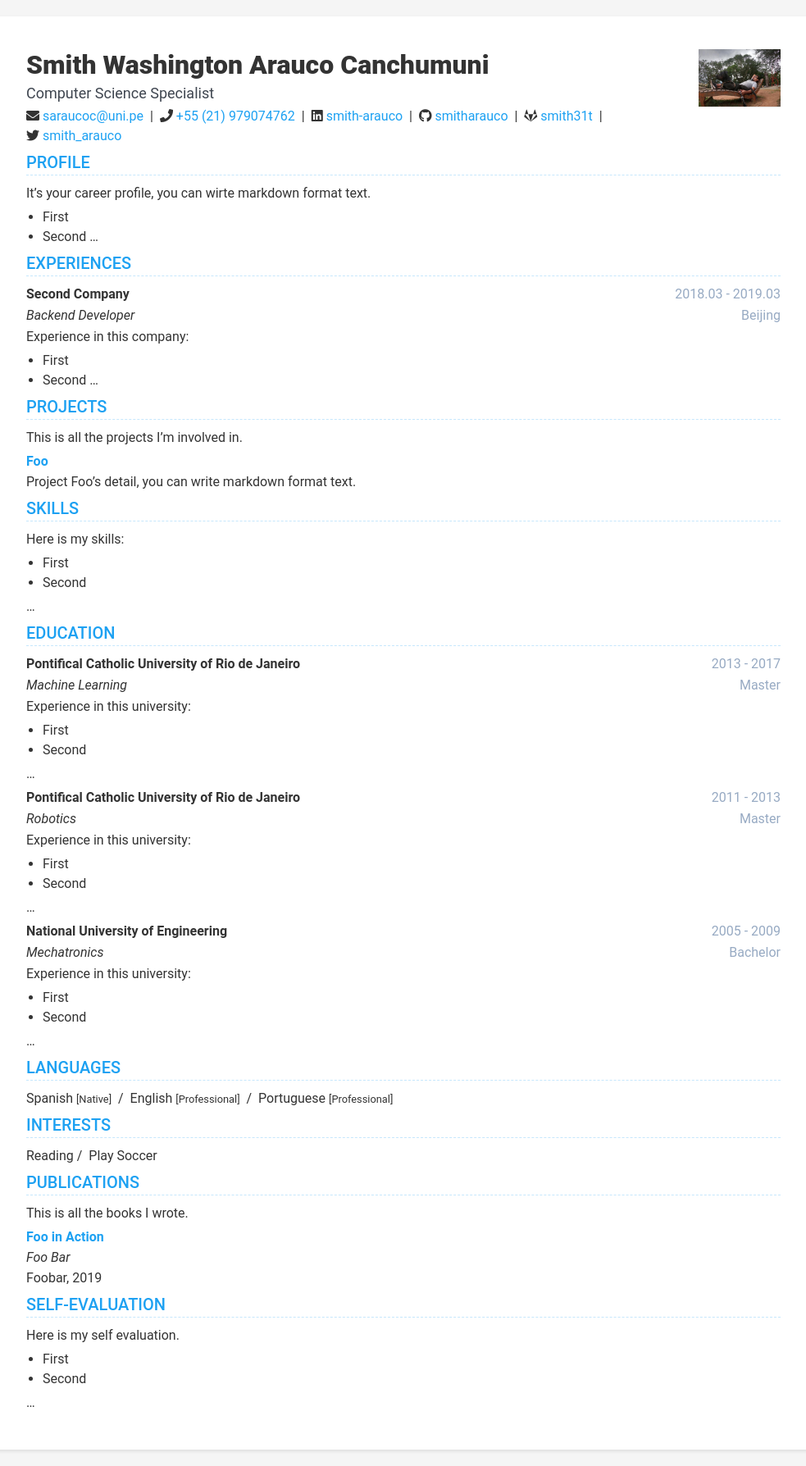
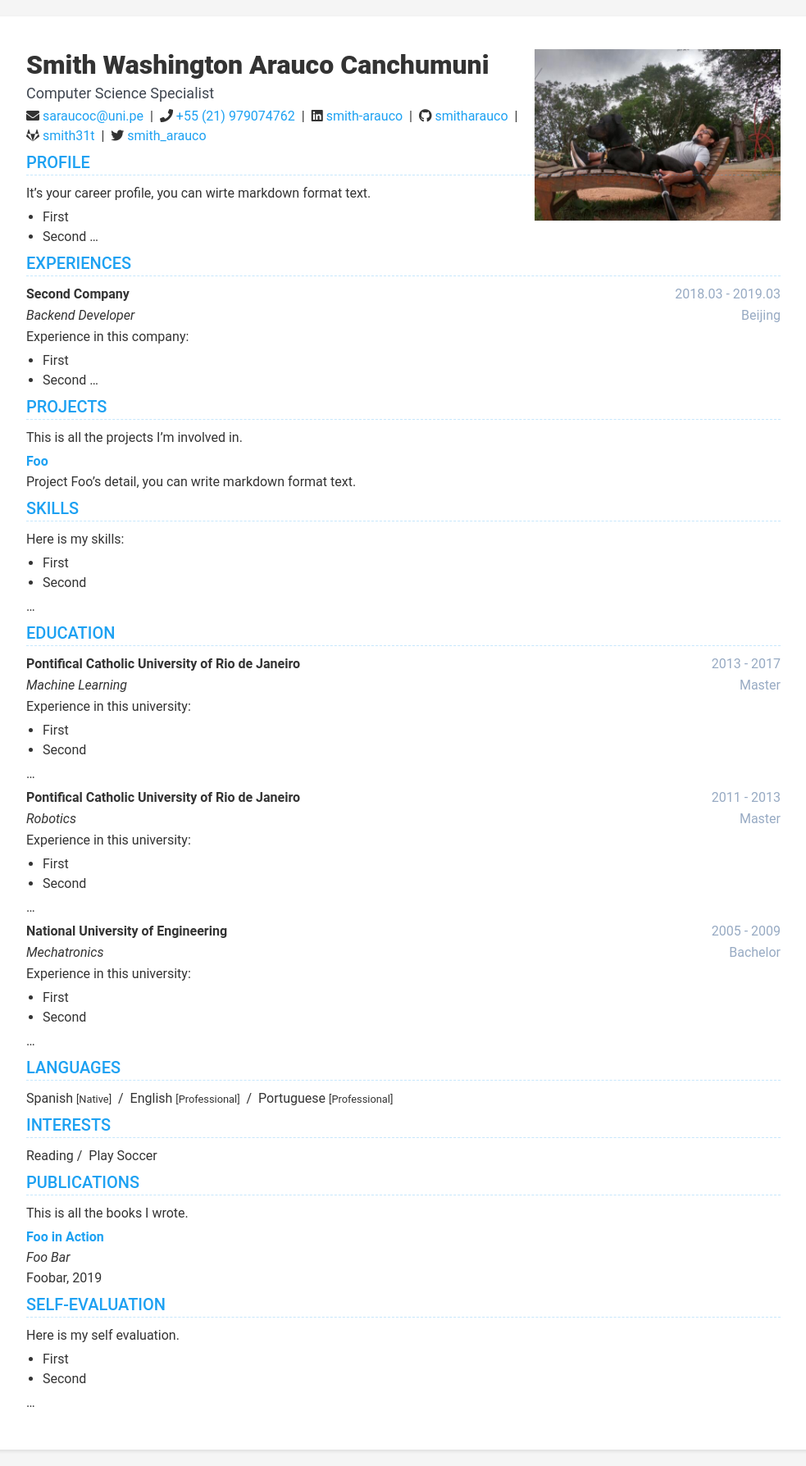
Before and after one commit to smitharauco/https-smitharauco.github.io-, a Jekyll site: the page built from index.html, in a window 1280 px wide. Shown: the whole page at 82% size, without its empty margins (148-1131 px from the left). Built offline with Jekyll 4.4.1, drawn with Linux system fonts in a browser that asks for light colours; nearby versions of some CDN libraries.

Commit message:
Update header.html

```diff
--- a/_includes/header.html
+++ b/_includes/header.html
@@ -3,7 +3,7 @@
 
     {% if intro.avatar.path and intro.avatar.display %}
     <div class="avatar-container">
-        <img class="avatar" src="{{ site.baseurl }}/assets/images/{{ intro.avatar.path }}" alt="avatar" style="width:100px;">
+        <img class="avatar" src="{{ site.baseurl }}/assets/images/{{ intro.avatar.path }}" alt="avatar" style="width:300px;">
     </div>
 
     <div class="intro-container">
```
